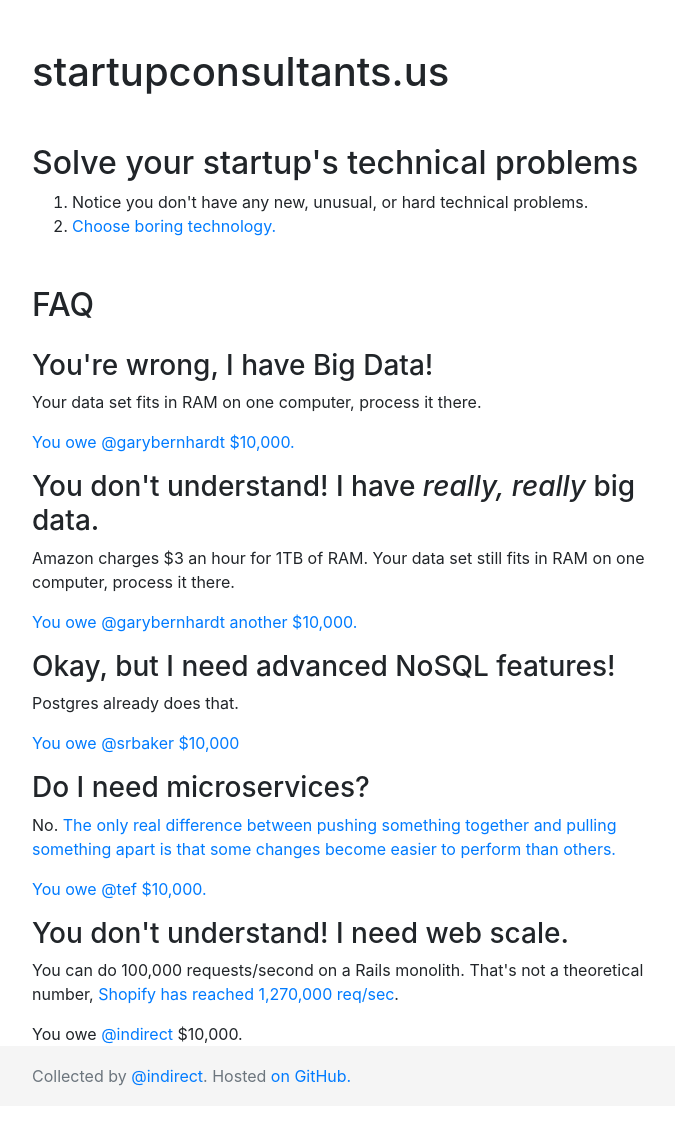
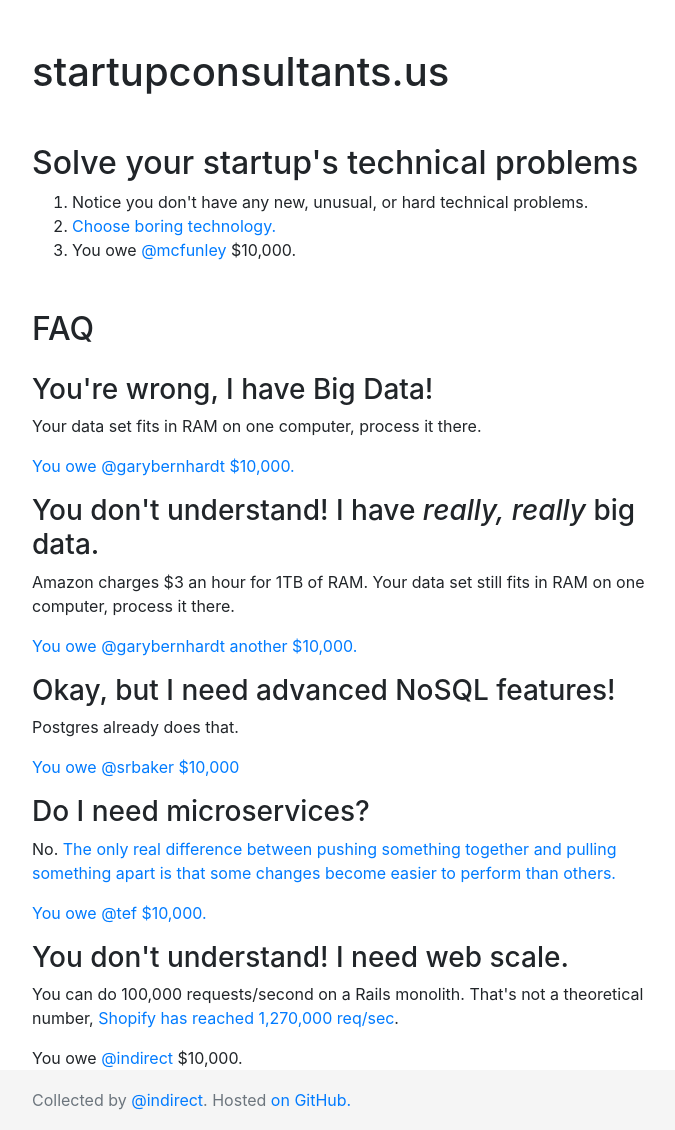
Before and after one commit to indirect/startupconsultants.us, a plain HTML site: page index.html in a window 1280 px wide. Shown: the whole page, without its empty margins (283-958 px from the left). Before the commit the page ends 1106 px from the top, so only its background shows below. Drawn offline with nearby package versions, Linux system fonts and the light colour scheme.

Commit message:
add step 3

```diff
--- a/index.html
+++ b/index.html
@@ -53,6 +53,7 @@
     <ol>
       <li>Notice you don't have any new, unusual, or hard technical problems.</li>
       <li><a href="http://mcfunley.com/choose-boring-technology">Choose boring technology.</a></li>
+      <li>You owe <a href="https://twitter.com/mcfunley">@mcfunley</a> $10,000.</li>
     </ol>
 
     <h2 class="mt-5 mb-4"">FAQ</h2>
```
